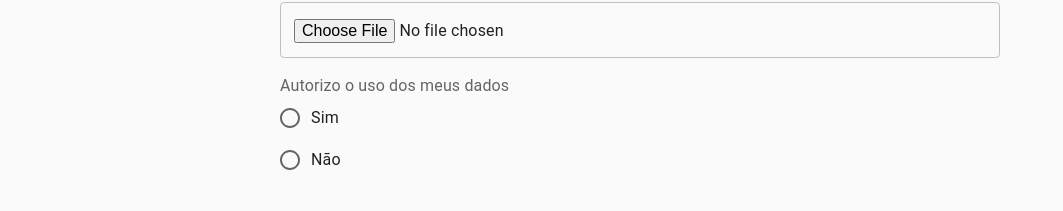
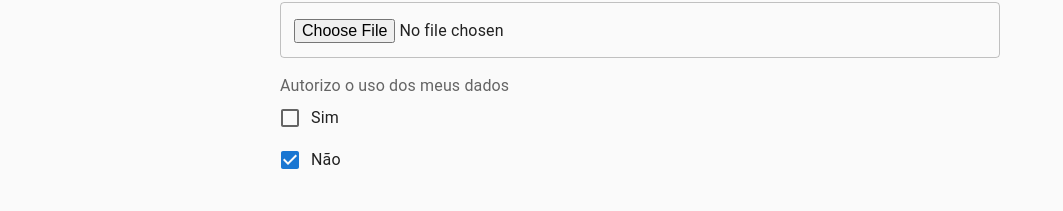
Before and after one commit to ottonSam/selection-process, a React (Create React App) app: page / in a window 1280 px wide. Shown: the part 493-704 px from the top of the page, without its empty margins (0-1063 px from the left). Built offline with nearby package versions, Linux system fonts and the light colour scheme.

Commit message:
radio validation

```diff
--- a/src/components/AuthRadio/index.tsx
+++ b/src/components/AuthRadio/index.tsx
@@ -1,15 +1,42 @@
-import { FormControlLabel, FormLabel, Radio, RadioGroup } from "@mui/material";
+import {
+  Checkbox,
+  FormControlLabel,
+  FormLabel,
+  Radio,
+  RadioGroup,
+} from "@mui/material";
 import React from "react";
+import { useFormContext } from "react-hook-form";
 
 import { Container } from "./styles";
 
 const AuthRadio = () => {
+  const { watch, setValue } = useFormContext();
+
   return (
     <Container>
       <FormLabel>Autorizo o uso dos meus dados</FormLabel>
       <RadioGroup>
-        <FormControlLabel value="female" control={<Radio />} label="Sim" />
-        <FormControlLabel value="male" control={<Radio />} label="Não" />
+        <FormControlLabel
+          control={
+            <Checkbox
+              checked={watch("auth") || false}
+              onChange={(e) => setValue("auth", !watch("auth"))}
+            />
+          }
+          labelPlacement="end"
+          label={"Sim"}
+        />
+        <FormControlLabel
+          control={
+            <Checkbox
+              checked={!watch("auth") || false}
+              onChange={(e) => setValue("auth", !watch("auth"))}
+            />
+          }
+          labelPlacement="end"
+          label={"Não"}
+        />
       </RadioGroup>
     </Container>
   );
```
